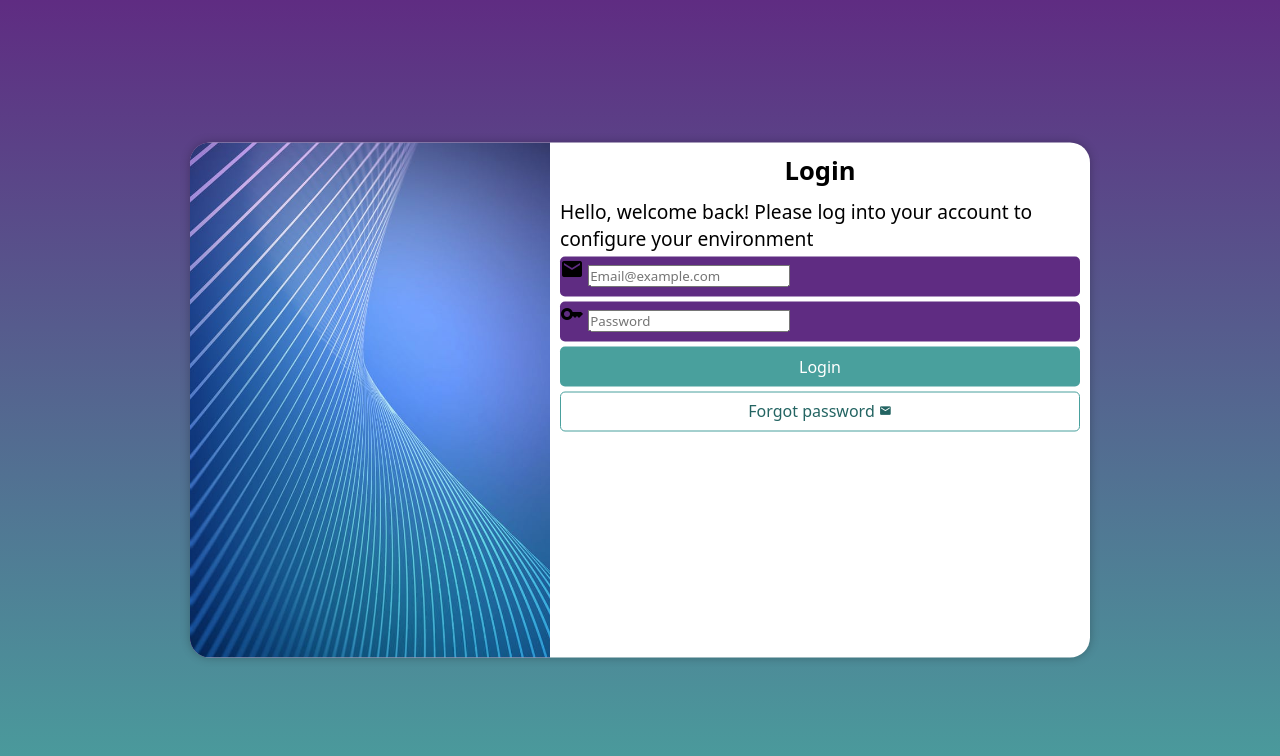
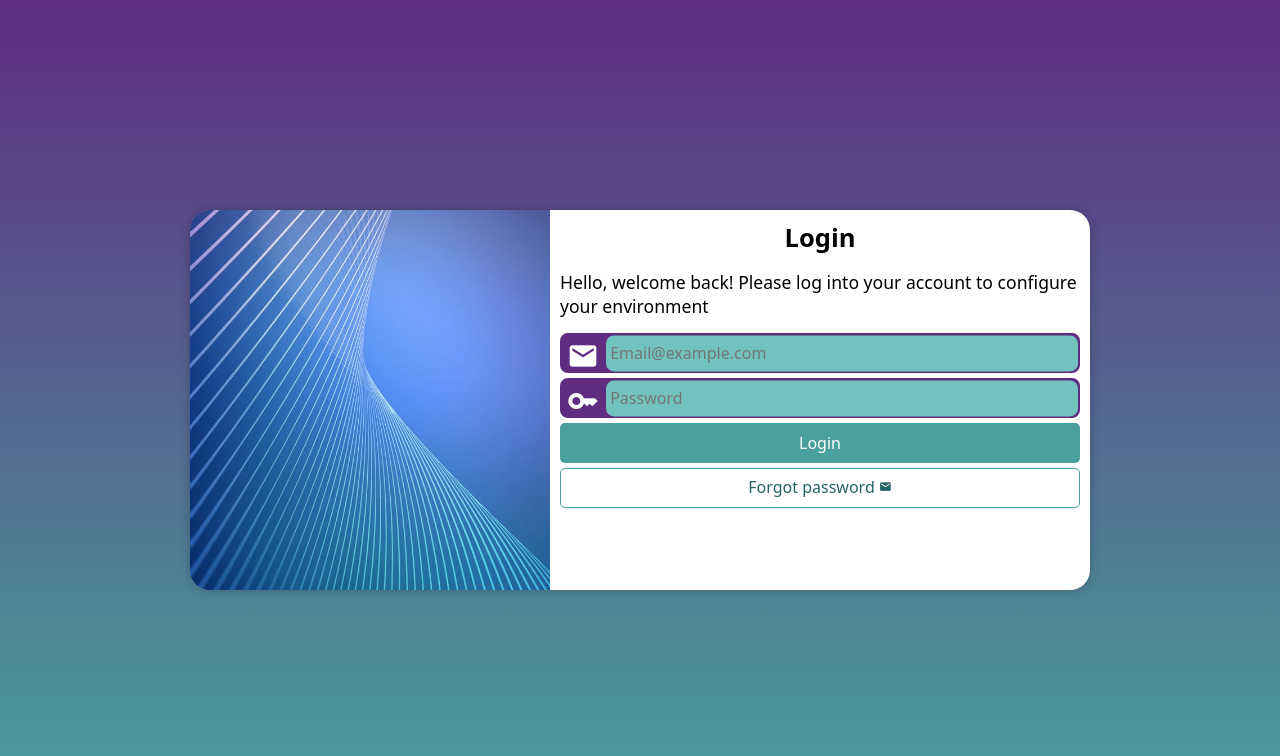
Before and after one commit to Kyro42/projeto-login, a plain HTML site: page index.html in a window 1280 px wide. Drawn offline with Linux system fonts and the light colour scheme.

Commit message:
project done

```diff
--- a/styles/media-query.css
+++ b/styles/media-query.css
@@ -1,11 +1,13 @@
 @charset "UTF-8";
 
+/*Tablet*/
 @media screen and (min-width: 769px) and (max-width: 992px) {
     body{
         background-image: linear-gradient(to top, #49A09D, #5F2C82);
     }
     section#login{
         width: 80vw;
+        height: 295px;
     }
     div#image{
         float: left;
@@ -17,12 +19,14 @@
         width: 70%;
     }
 }
+/*Desktop*/
 @media screen and (min-width: 993px) {
     body{
         background-image: linear-gradient(to top, #49A09D, #5F2C82);
     }
     section#login{
         width: 900px;
+        height: 380px;
     }
     div#image{
         float: left;
@@ -37,6 +41,7 @@
         font-size: 1.6em;
     }
     div#form > p {
-        font-size: 1.2em;
+        font-size: 1.1em;
+        margin: 15px 0px;
     }
 }
--- a/styles/style.css
+++ b/styles/style.css
@@ -29,9 +29,9 @@ section#login{
     border-radius: 20px;
     left: 50%;
     top: 50%;
-    transform: translate(-50%, -50%);
     overflow: hidden;
     box-shadow: 0px 0px 10px rgba(0, 0, 0, 0.26);
+    transform: translate(-50%, -50%);
     transition: width 0.5s, height 0.5s;
     transition-timing-function: ease;
 }
@@ -56,14 +56,36 @@ div#form > p{
 }
 form > div.field {
     background-color: #5F2C82;
+    border: 2px solid #5F2C82;
     width: 100%;
     height: 40px;
     display: block;
-    border-radius: 5px;
+    border-radius: 8px;
     margin: 5px 0px;
 }
 form label{
     display: none;
+}
+div.field > span{
+    color: white;
+    /*background-color: black;*/
+    font-size: 2em;
+    width: 40px;
+    padding: 5px;
+}
+div.field > input{
+    background-color: #72c2bf;
+    font-size: 1em;
+    width: calc(100% - 44.4px);
+    height: 99%;
+    border: 0px;
+    border-radius: 8px;
+    padding: 4px;
+    transform: translateY(-12.6px);
+}
+div.field > input:focus-within{
+    background-color: white;
+
 }
 form > input[type=submit]{
     display: block;
```
